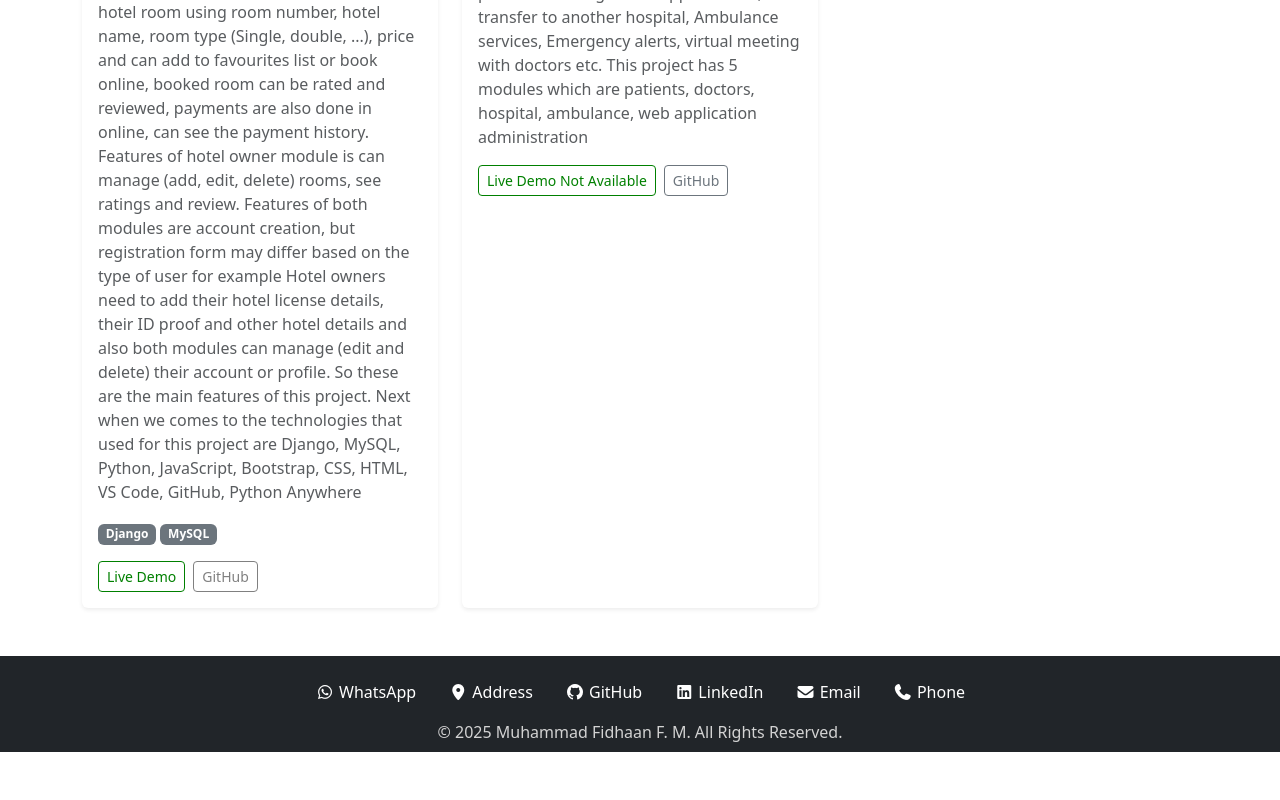
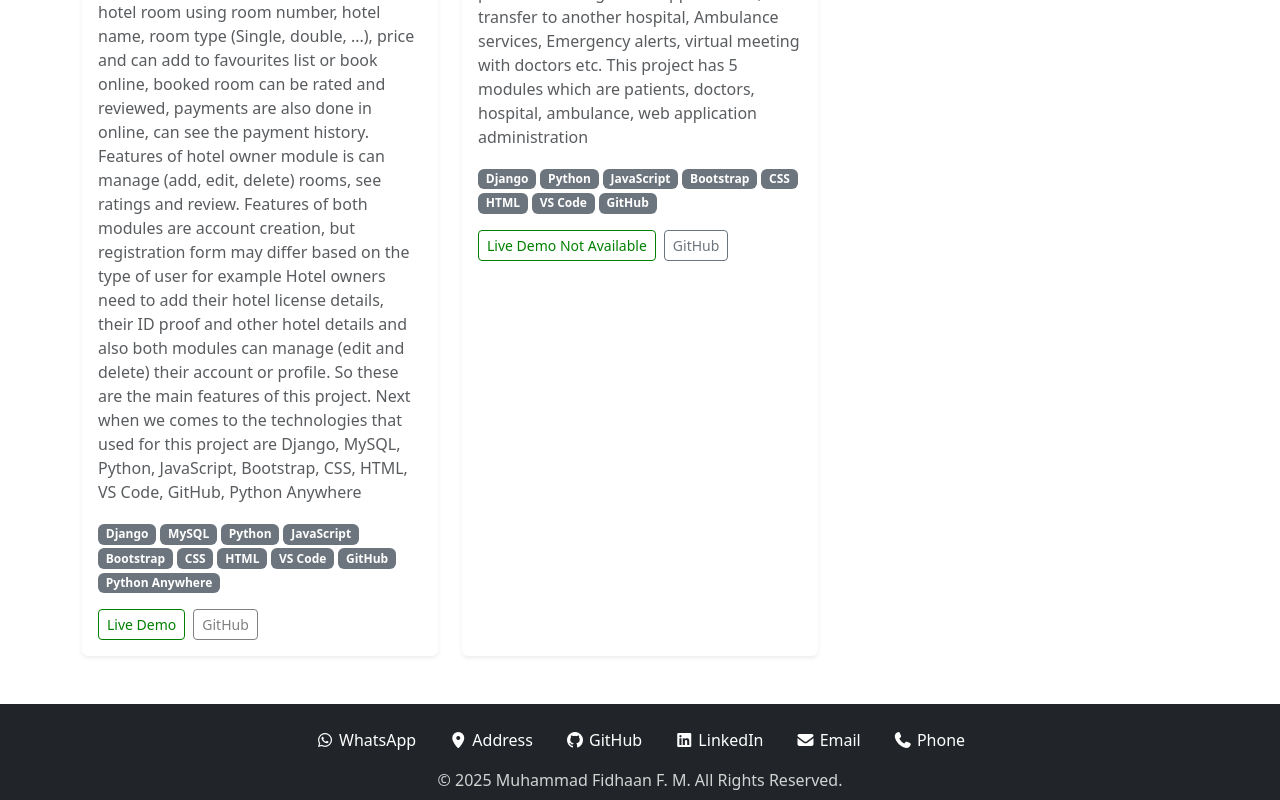
Before and after one commit to fidhaan/portfolio, a React (Vite) app in the folder personal_portfolio_project/: page /projects in a window 1280 px wide. Shown: the part 397-1197 px from the top of the page. Before the commit the page ends 1149 px from the top, so only its background shows below. Built offline with nearby package versions, Linux system fonts and the light colour scheme.

Commit message:
React project uploaded

```diff
--- a/personal_portfolio_project/src/Projects.jsx
+++ b/personal_portfolio_project/src/Projects.jsx
@@ -19,7 +19,14 @@ function Projects() {
                     </p>
                     <span className="badge bg-secondary me-1">Django</span>
                     <span className="badge bg-secondary me-1">MySQL</span>
-                    {/* ... other badges ... */}
+                    <span className="badge bg-secondary me-1">Python</span>
+                    <span className="badge bg-secondary me-1">JavaScript</span>
+                    <span className="badge bg-secondary me-1">Bootstrap</span>
+                    <span className="badge bg-secondary me-1">CSS</span>
+                    <span className="badge bg-secondary me-1">HTML</span>
+                    <span className="badge bg-secondary me-1">VS Code</span>
+                    <span className="badge bg-secondary me-1">GitHub</span>
+                    <span className="badge bg-secondary me-1">Python Anywhere</span>
                     <div className="mt-3">
                       <a style={{color: 'green', border: '1px solid green'}} href="https://projecthotel204.pythonanywhere.com/" target="_blank" rel="noopener noreferrer" className="btn btn-sm btn-outline-info me-2">Live Demo</a>
                       <a style={{color: 'grey', border: '1px solid grey'}} href="https://github.com/fidhaan/Find-Hotel" target="_blank" rel="noopener noreferrer" className="btn btn-sm btn-outline-secondary">GitHub</a>
@@ -36,7 +43,14 @@ function Projects() {
                     <p className="card-text text-muted">
                       Integrated Medical Facility Network shortly called as IMFN. It is hospital management system which provide all services to a patient including online appointment, transfer to another hospital, Ambulance services, Emergency alerts, virtual meeting with doctors etc. This project has 5 modules which are patients, doctors, hospital, ambulance, web application administration
                     </p>
-                    {/* ... badges ... */}
+                    <span className="badge bg-secondary me-1">Django</span>
+                    <span className="badge bg-secondary me-1">Python</span>
+                    <span className="badge bg-secondary me-1">JavaScript</span>
+                    <span className="badge bg-secondary me-1">Bootstrap</span>
+                    <span className="badge bg-secondary me-1">CSS</span>
+                    <span className="badge bg-secondary me-1">HTML</span>
+                    <span className="badge bg-secondary me-1">VS Code</span>
+                    <span className="badge bg-secondary me-1">GitHub</span>
                     <div className="mt-3">
                       <a style={{color: 'green', border: '1px solid green'}} href="" className="btn btn-sm btn-outline-info me-2">Live Demo Not Available</a>
                       <a href="https://github.com/fidhaan/IMFN" target="_blank" rel="noopener noreferrer" className="btn btn-sm btn-outline-secondary">GitHub</a>
--- a/personal_portfolio_project/src/ResumeDownload.jsx
+++ b/personal_portfolio_project/src/ResumeDownload.jsx
@@ -3,7 +3,7 @@ import { DownloadIcon } from 'lucide-react';
 
 // IMPORTANT: This path assumes your PDF file is located in the public directory
 // at /public/assets/MyResume.pdf. You may need to adjust the filename.
-const PDF_PATH = './assets/images/Muhammad Fidhaan F M - Resume.pdf';
+const PDF_PATH = './assets/fidhaanportfolio.pdf';
 
 /**
  * A standalone component that renders a button to trigger a resume download.
@@ -11,9 +11,9 @@ const PDF_PATH = './assets/images/Muhammad Fidhaan F M - Resume.pdf';
  */
 const ResumeDownload = () => (
     <div style={{marginTop: '200px'}}><a
-        href={PDF_PATH} style={{marginLeft: '650px', backgroundColor: 'green', color: 'white', textDecoration: 'none', padding: '10px'}}
+        href='https://drive.google.com/file/d/1U7cai4uW6yHXAKDVB7THbT2GsgNAGQrN/view?usp=drive_link' style={{marginLeft: '650px', backgroundColor: 'green', color: 'white', textDecoration: 'none', padding: '10px'}}
         // The 'download' attribute forces a download and suggests a filename.
-        download="Muhammad Fidhaan F M Resume.pdf"
+        download="MuhammadFidhaanFMResume.pdf"
         className="inline-flex items-center justify-center space-x-2 px-6 py-3 border border-transparent
                    text-base font-medium rounded-xl shadow-sm text-white bg-green-600
                    hover:bg-green-700 transition duration-150 ease-in-out transform hover:scale-[1.02]
```
Also changed, not shown: 1 other file (tests, documents, lock files or other folders).
